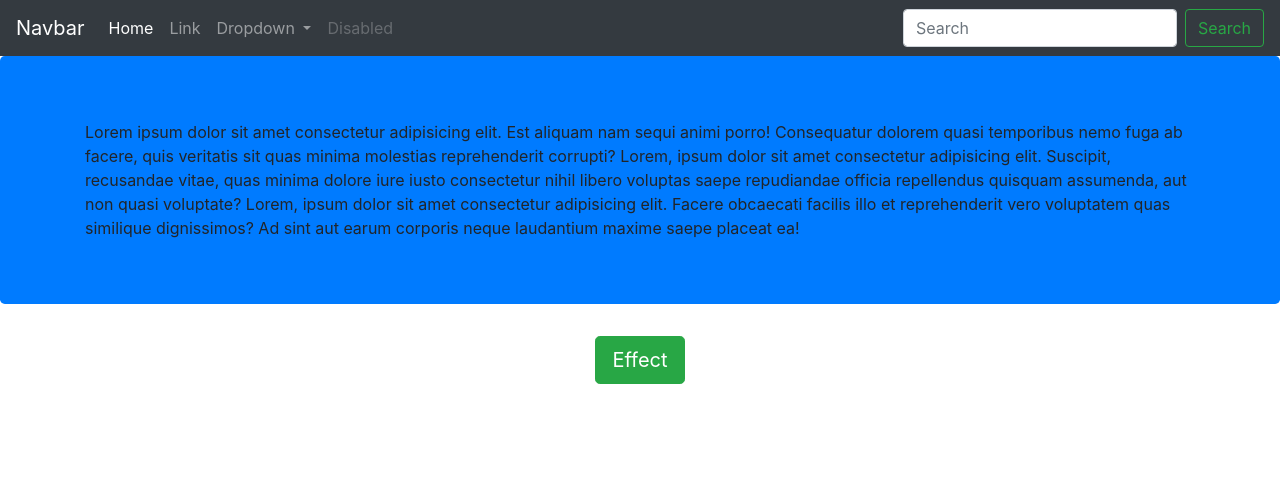
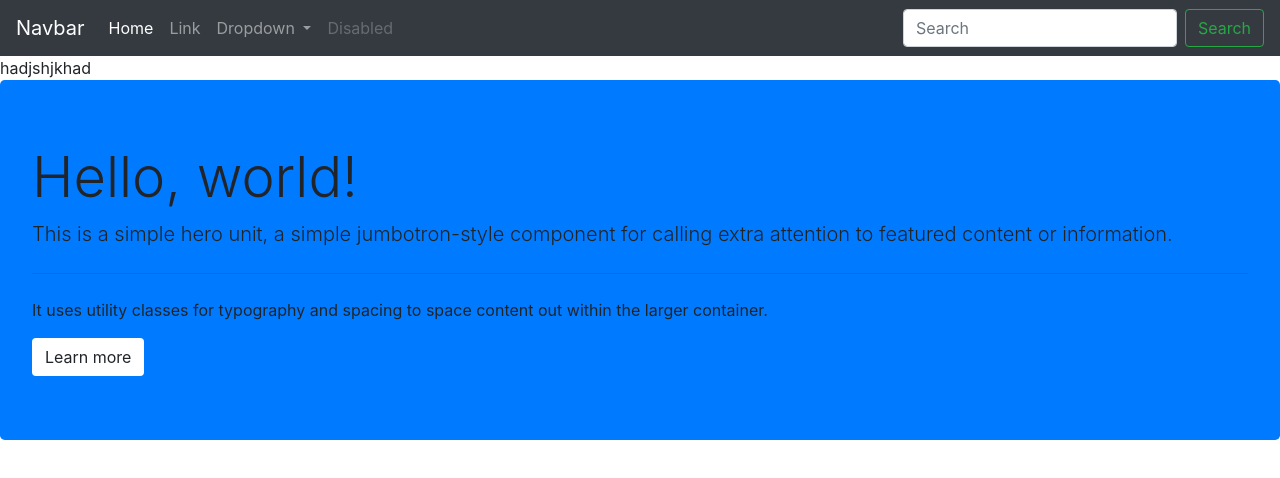
Before and after one commit to TheSwordBreaker/boostrap, a plain HTML site: page index.html in a window 1280 px wide. Drawn offline with nearby package versions, Linux system fonts and the light colour scheme.

Commit message:
sashksakhkas

```diff
--- a/index.html
+++ b/index.html
@@ -48,6 +48,15 @@
       </div>
     </nav>
     <section>
+
+hadjshjkhad
+        <div class="jumbotron bg-primary">
+            <h1 class="display-4">Hello, world!</h1>
+            <p class="lead">This is a simple hero unit, a simple jumbotron-style component for calling extra attention to featured content or information.</p>
+            <hr class="my-4">
+            <p>It uses utility classes for typography and spacing to space content out within the larger container.</p>
+            <a class="btn  btn-white bg-white" href="#" role="button">Learn more</a>
+          </h1>
       <!-- <h1>
           <p>This is text 1</p>
           <p class="me">This is text 2</p>
@@ -56,7 +65,7 @@
           <p>This is text 5</p>
         </h1> -->
 
-      <div class=" container-fluid jumbotron bg-primary h-25">
+      <!-- <div class=" container-fluid jumbotron bg-primary h-25">
 
         <div id="l" class="container ">
 
@@ -69,7 +78,7 @@
           voluptatem quas similique dignissimos? Ad sint aut earum corporis neque laudantium maxime saepe placeat ea!
         </div>
 
-      </div>
+      </div> -->
 
       <!-- <div class="container text-center">
         <div class=" btn-group btn-group-lg m-auto" role="group" aria-label="basis example">
@@ -79,12 +88,12 @@
         </div>
       </div> -->
 
-
+<!--
       <div class="container text-center">
           <button class="btn btn-success btn-lg " id="effect" > Effect</button>
       </div>
 
-    </section>
+    </section> -->
   </body>
 
   <script src="js/jquery-3.4.1.min.js"></script>
```
